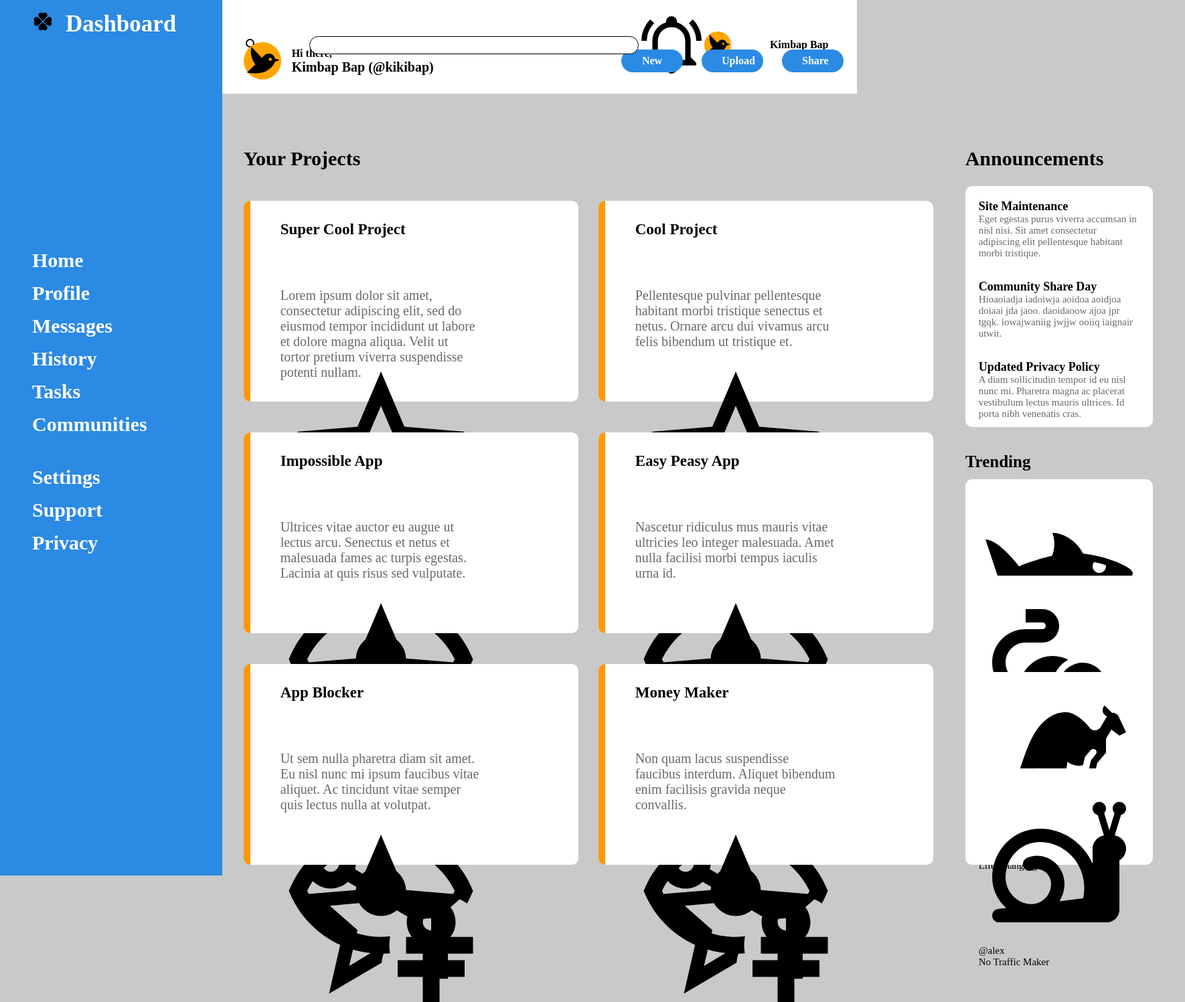
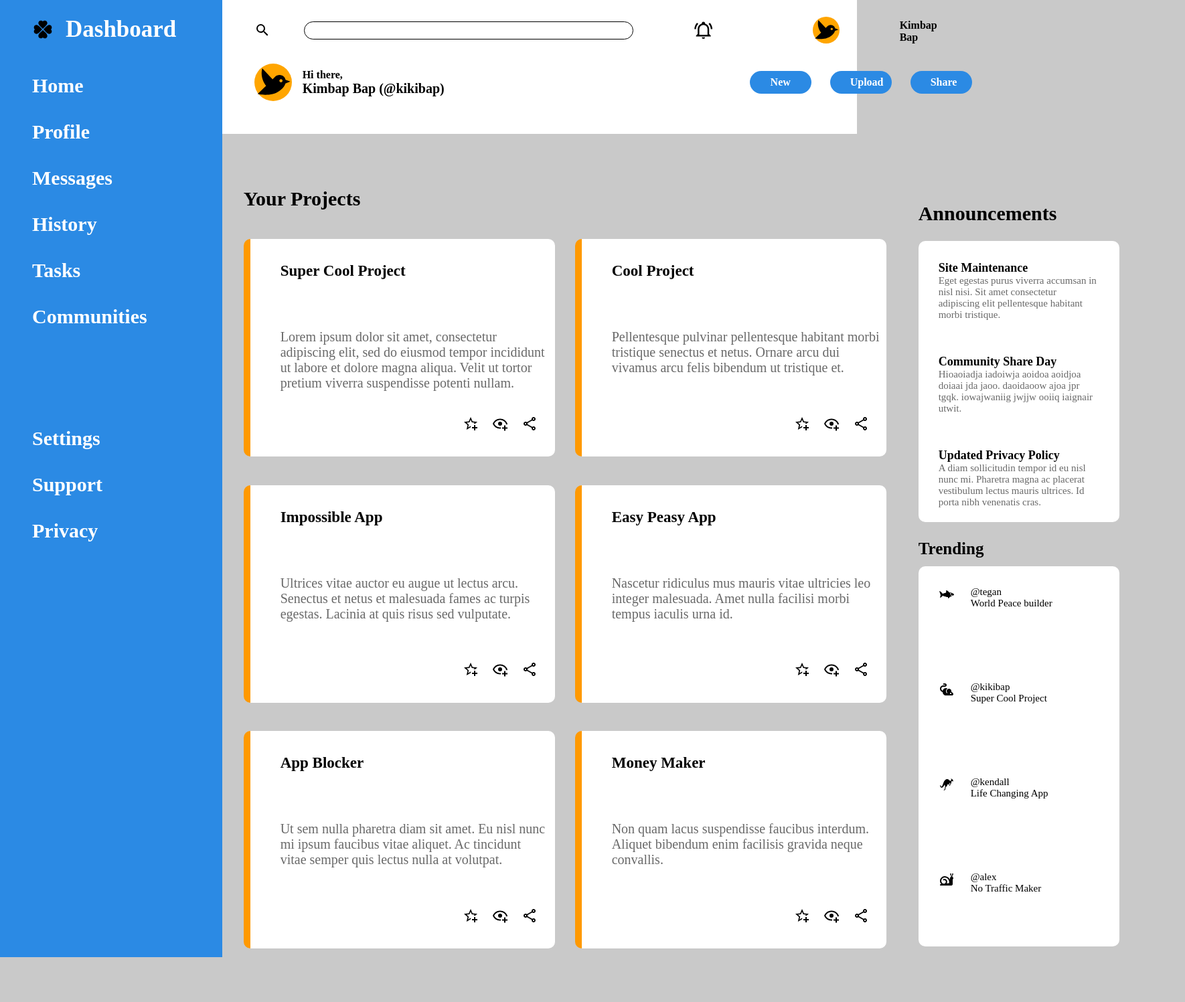
Before and after one commit to ktla99/Project-Admin-Dashboard, a plain HTML site: page index.html in a window 1280 px wide. Shown: the top 1497 px of the page at 67% size, 1770 px wide, since content can reach past the window. After the commit the page ends 1468 px from the top, so only its background shows below. Drawn offline with Linux system fonts and the light colour scheme; a script that the page names is missing.

Commit message:
Adjusted gap and padding sizes throughout the containers

```diff
--- a/style.css
+++ b/style.css
@@ -23,14 +23,14 @@ li {
 .container {
     display: grid;
     grid-template-columns: 1fr repeat(2, 2fr);
-    grid-template-rows: 140px repeat(3, 1fr);
+    grid-template-rows: 200px repeat(3, 1fr);
 }
 
 /* side bar */
 
 .sidebar {
     display: grid;
-    grid-template-rows: repeat(auto-fill, minmax(300px, 1fr));
+    grid-template-rows: repeat(auto-fill, minmax(60px, 1fr));
     grid-row: span 2;
     background-color: rgb(43, 138, 228);
     padding-left: 3rem;
@@ -38,6 +38,7 @@ li {
     padding-bottom: 30rem;
     color: white;
     font-weight: 700;
+    gap: 50px;
 }
 
 .navigationOne {
@@ -45,31 +46,22 @@ li {
     grid-template-columns: repeat(2, 50px);
     grid-template-rows: 1;
     font-size: 35px;
-    padding-top: 1rem;
+    padding-bottom: 7rem;
+    padding-top: 1.5rem;
+    align-items: center;
 }
 
 .navigationTwo {
     display: grid;
     font-size: 30px;
-    gap: 15px;
-    padding-top: 3rem;
+    gap: 35px;
 }
 
 .navigationThree {
     display: grid;
     font-size: 30px;
-    gap: 15px;
-    padding-top: 3rem;
-}
-
-.userNameOne,
-.userNameTwo,
-.greeting {
-    font-weight: 600;
-}
-
-.userNameTwo {
-    font-size: 20px;
+    gap: 35px;
+    padding-top: 26rem;
 }
 
 .clover {
@@ -88,7 +80,7 @@ li {
     grid-column: 2 / span 4;
     grid-row: 1;
     background-color: rgb(255, 255, 255);
-    padding-left: 2rem;
+    padding-left: 3rem;
     padding-right: 2rem;
     z-index: 6;
     gap: 1rem;
@@ -96,12 +88,11 @@ li {
 
 .topBox {
     display: grid;
-    grid-template-columns: repeat(5, 1fr);
+    grid-template-columns: repeat(auto-fit, minmax(100px / 1 fr));
     grid-column: 1 / 5;
-    grid-row: 1;
     justify-content:space-between;
     align-items: center;
-    padding-top: 1rem;
+    gap: 50px;
 }
 
 .bottomBox {
@@ -112,6 +103,7 @@ li {
     grid-row: 2;
     align-items: center;
     gap: 40px;
+    padding-top: 2rem;
 }
 
 #search {
@@ -127,11 +119,37 @@ li {
     height: 1.5rem;
 }
 
+.alarm {
+    display: grid;
+    grid-template-columns: repeat(3, 1fr);
+    grid-column: 3;
+    grid-template-rows: 1;
+    grid-row: 1;
+    height: 5.5rem;
+    width: 5.5rem;
+    padding: 1px 40px;
+    font-weight: 700;
+    align-items: center;
+}
+
+.userNameOne {
+    display: grid;
+    grid-column: 5;
+    max-width: 100%;
+    height: 2rem;
+    padding: 1px 40px;
+    font-weight: 700;
+    align-items: center;
+}
+
 .logo {
+    display: grid;
+    grid-column: 4;
     height: 2.5rem;
     width: 2.5rem;
     background-color: orange;
     border-radius: 30px;
+    align-items: center;
 }
 
 .logoTwo {
@@ -139,6 +157,16 @@ li {
     height: 3.5rem;
     background-color: orange;
     border-radius: 35px;
+}
+
+.userNameOne,
+.userNameTwo,
+.greeting {
+    font-weight: 600;
+}
+
+.userNameTwo {
+    font-size: 20px;
 }
 
 .new,
@@ -162,8 +190,8 @@ li {
 
 .main-content {
     display: grid;
-    grid-template-columns: 200px 100px;
-    grid-template-rows: 10px 200px 150px;
+    grid-template-columns: repeat(auto-fit, minmax(100px / 300px));
+    grid-template-rows: 5rem 200px 150px;
     grid-column: 2 / 5;
     grid-row: 2;
     z-index: 2;
@@ -179,8 +207,9 @@ li {
 
 .containerOne {
     display: grid;
-    grid-template-columns: repeat(auto-fit, minmax(200px / 1 fr));
-    grid-column: 1 / span 4;
+    grid-template-columns: repeat(auto-fit, minmax(100px / 200px));
+    grid-template-rows: repeat(3, 1 fr);
+    grid-column: 1 / span 2;
     grid-row: 1 / span 5;
     gap: 30px;
     z-index: 1;
@@ -189,16 +218,31 @@ li {
 
 #boxes {
     display: grid;
-    grid-template-rows: repeat(2, 100px);
-    grid-template-columns: 300px;
+    grid-template-rows: repeat(3, 100px);
+    grid-template-columns: repeat(auto-fit, minmax(400px, 1fr));
     width: 25rem;
     height: 15rem;
     font-size: 20px;
     background-color: rgb(255, 255, 255);
     border-left: 10px solid rgb(255, 153, 0);
     border-radius: 10px;
-    padding: 30px 45px;
+    padding-top: 35px;
+    padding-bottom: 50px;
+    padding-left: 45px;
+    padding-right: 10px;
     text-align: start;
+    z-index: 1;
+}
+
+
+.icon {
+    display: grid;
+    grid-template-columns: repeat(3, 1fr);
+    width: 7rem;
+    height: 7rem;
+    gap: 20px;
+    padding-left: 17rem;
+    padding-top: 1.8rem;
 }
 
 .boxOne > ul,
@@ -226,6 +270,7 @@ li {
     padding-top: 5rem;
 }
 
+
 /* end of containerOne */
 
 
@@ -233,12 +278,13 @@ li {
 
 .containerTwo {
     display: grid;
-    grid-template-columns: 1fr;
+    grid-template-columns: repeat(auto-fit, minmax(300px / 1 fr));
     grid-template-rows: 50px repeat(3, 1fr);
     grid-column: span 5;
     grid-row: 1 / 2;
     padding-right: 3rem;
     padding-left: 2rem;
+    padding-top: 1.4rem;
     z-index: 1;
 }
 
@@ -249,7 +295,7 @@ li {
     grid-column: span 4;
     font-size: 15px;
     background-color: rgb(255, 255, 255);
-    padding: 20px;
+    padding: 30px;
     width: 15rem;
     height: 5rem;
 }
@@ -293,7 +339,7 @@ li {
 
 .containerThree {
     display: grid;
-    grid-template-columns: 1fr;
+    grid-template-columns: repeat(auto-fit, minmax(100px / 200px));
     grid-template-rows: 40px repeat(4, 1fr);
     grid-column: span 5;
     grid-row: 4 / 5;
@@ -303,14 +349,32 @@ li {
     z-index: 3;
 }
 
+.iconFour,
+.iconFive,
+.iconSix,
+.iconSeven {
+    display: grid;
+    grid-template-columns: repeat(2, 1fr);
+    grid-template-rows: repeat(4, 1fr);
+    grid-column: span 1;
+    grid-row: 1;
+    height: 3rem;
+    width: 3rem;
+    z-index: 4;
+}
+
 #square {
     display: grid;
     grid-template-rows: repeat(4, 1fr);
+    grid-template-columns: 1fr 4fr;
     grid-row: span 4;
-    grid-column: span 4;
+    grid-column: span 2;
     font-size: 15px;
     background-color: rgb(255, 255, 255);
-    padding: 20px;
+    padding-top: 30px;
+    padding-left: 30px;
+    padding-right: 30px;
+    padding-bottom: .5rem;
     width: 15rem;
     height: 6.5rem;
 }
```
